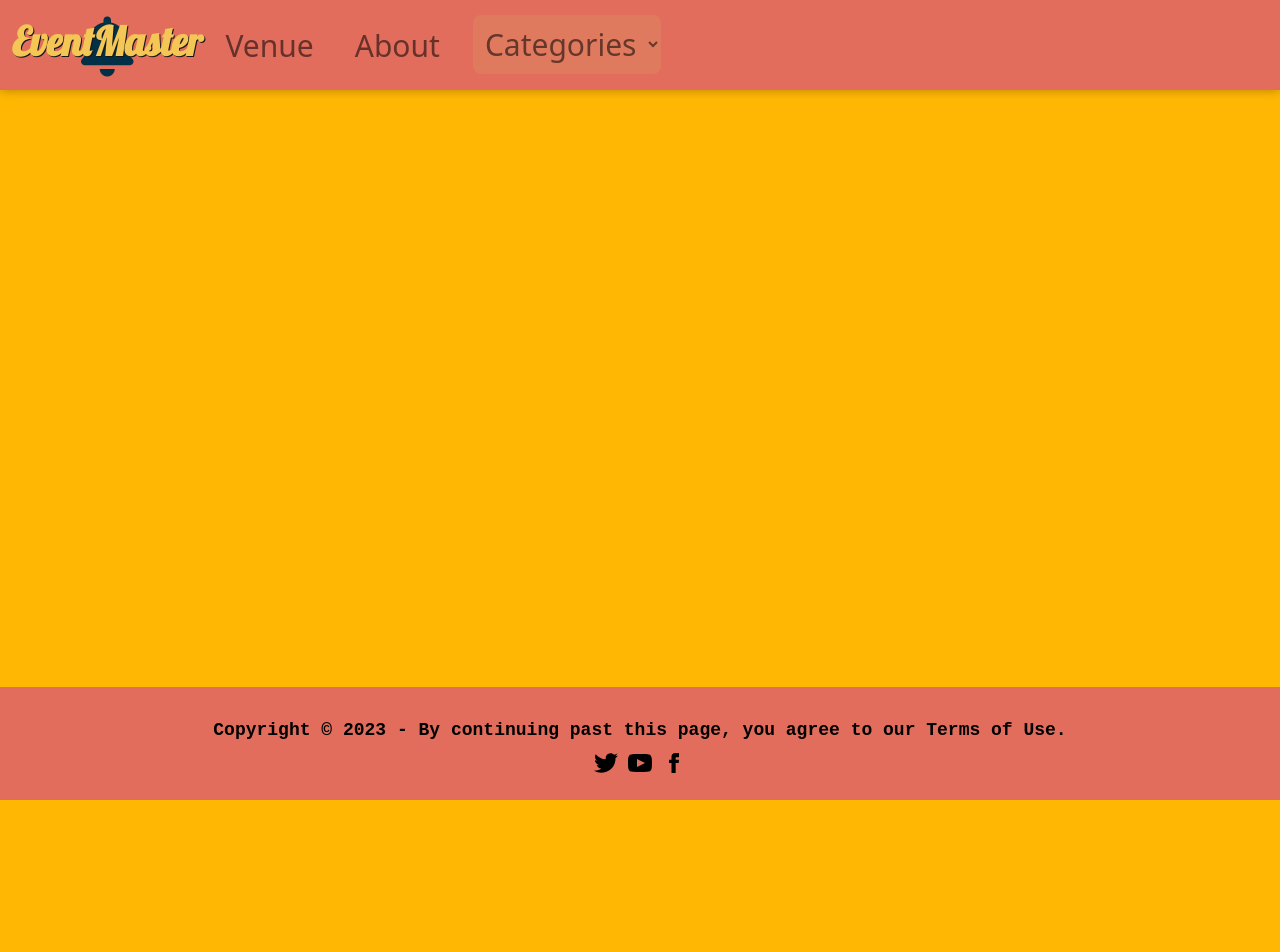
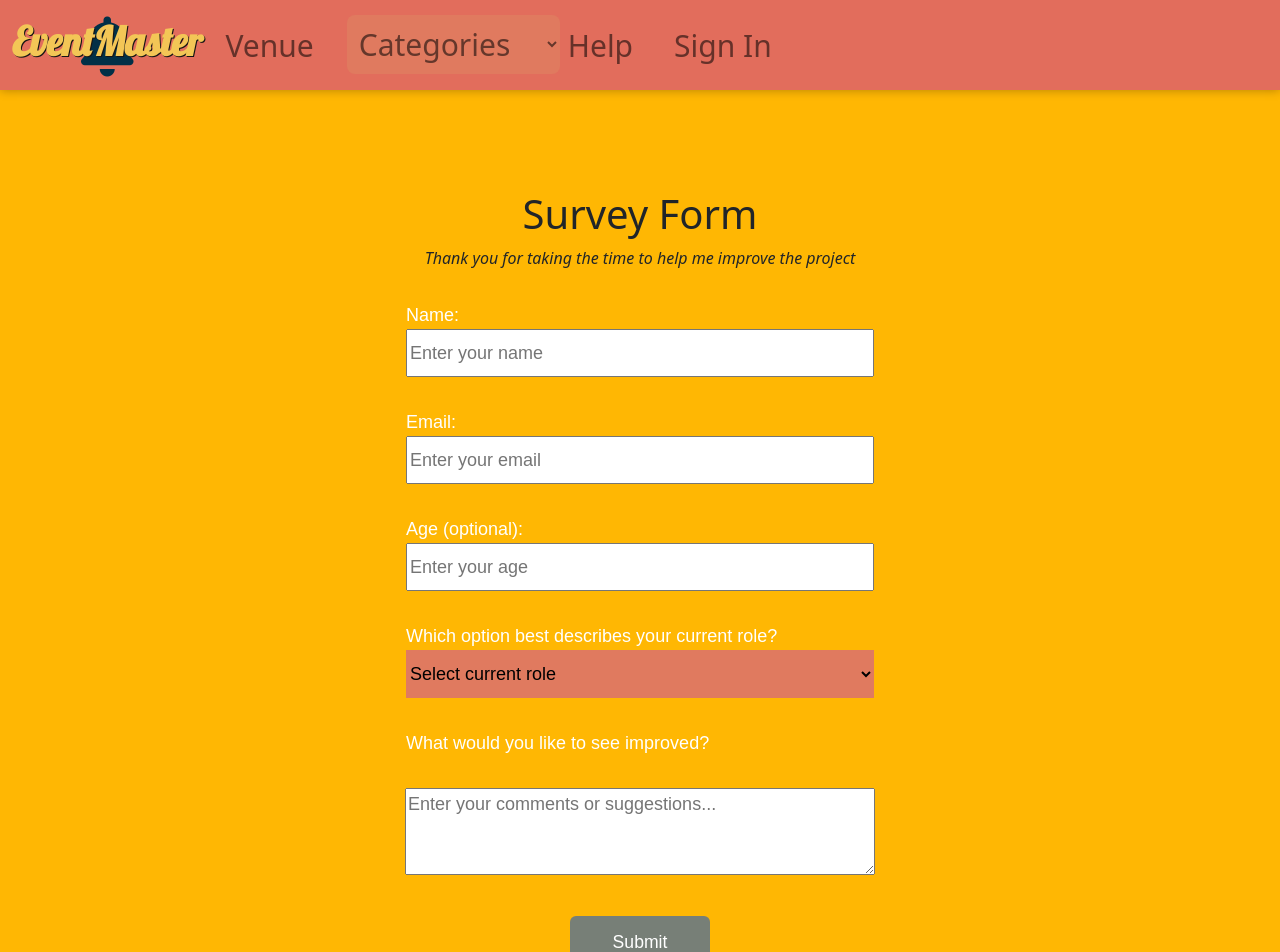
Before and after one commit to dseydahmetova/TicketMasterApp, a React (Create React App) app: page /help in a window 1280 px wide. Shown: the top 952 px of the page. Before the commit the page ends 800 px from the top, so only its background shows below. Built offline with nearby package versions, Linux system fonts and the light colour scheme; no server answers; a web font is replaced by a local one.

Commit message:
help survey form

```diff
--- a/src/App.js
+++ b/src/App.js
@@ -11,7 +11,7 @@ import Sports from "./pages/Sports"
 import Concerts from "./pages/Concerts"
 import EventDetails from "./pages/EventDetails"
 import Eventboard from "./pages/Eventboard"
-import About from "./pages/About"
+import Help from "./pages/Help"
 import Nav from "./components/Nav"
 
 
@@ -50,7 +50,7 @@ function App() {
 
             <Routes>
               <Route path="/venues" element={<Venue />} />
-              <Route path="/about" element={<About />} />
+              <Route path="/help" element={<Help />} />
               <Route path="/" element={<Eventboard searchQuery={searchQuery} setSearchQuery={setSearchQuery} />} />
               <Route path="/events/:name" element={<EventDetails />} />
               <Route path="/events/Sports" element={<Sports />} />
--- a/src/components/Carousel.js
+++ b/src/components/Carousel.js
@@ -2,17 +2,15 @@ function Carousel({ venueData }) {
 
   return (
     <>
-    <div className="carousel slide carousel-dark" data-bs-ride="carousel">
+      <div id="carouselExampleAutoplaying" className="carousel slide carousel-dark" data-bs-ride="carousel">
         <div className="carousel-inner">
           {venueData.map(item => (
-
-
-  <div className="carousel-item active">
-          <img key = {item.images} src={item.images} className="d-block w-100" alt="..." />
-          <div className=" carousel-caption d-none d-md-block" key = {item.id}>
-        <p className="venueTitle" key = {item.name}>{item.name}</p>
-        <p className = "bottom"key = {item.address}>{item.address} </p>
-        <p className = "bottom" key = {item.postalCode}> {item.city}{' '}/{' '}{item.state}{' '}/{' '}{item.country} {' '} { item.postalCode}</p>
+            <div className="carousel-item active" key={item.id}>
+              <img key={item.images} src={item.images} className="d-block w-100" alt="..." />
+              <div className=" carousel-caption d-none d-md-block" key={item.id}>
+                <p className="venueTitle" key={item.name}>{item.name}</p>
+                <p className="bottom" key={item.address}>{item.address} </p>
+                <p className="bottom" key={item.postalCode}> {item.city}{' '}/{' '}{item.state}{' '}/{' '}{item.country} {' '} {item.postalCode}</p>
               </div>
             </div>
           )
@@ -26,9 +24,7 @@ function Carousel({ venueData }) {
           <span className="carousel-control-next-icon" aria-hidden="true"></span>
           <span className="visually-hidden">Next</span>
         </button>
-
       </div>
-
       <div className="venueDesc">
         <p> Open Hours: "Monday - Saturday: 10:00am to 6:00pm </p>
         <p>Sunday: Closed </p>
--- a/src/components/Nav.js
+++ b/src/components/Nav.js
@@ -10,7 +10,7 @@ function Nav({ setEventType }) {
   };
 
   return (
-    <nav className="navbar navbar-expand-lg nav">
+    <nav className="navbar navbar-expand-lg nav bg-body-tertiary">
       <div className="container-fluid">
         <div className="logo">
           <Link to="/">
@@ -21,14 +21,9 @@ function Nav({ setEventType }) {
         </div>
         <div className="collapse navbar-collapse" id="navbarScroll">
           <ul className="navbar-nav me-auto my- my-lg-0 navbar-nav-scroll --bs-scroll-height: 100px;">
-            <li className="nav-item">
-              <Link className="nav-link" to='/venues'>
+           <li className="nav-item">
+            <Link className="nav-link" to='/venues'>
                 <div>Venue</div>
-              </Link>
-            </li>
-            <li className="nav-item">
-              <Link className="nav-link" to='/about'>
-                <div>About</div>
               </Link>
             </li>
             <li className="nav-item dropdown">
@@ -49,6 +44,16 @@ function Nav({ setEventType }) {
                 <option value="Music"> Concerts</option>
               </select>
             </li>
+            <li className="nav-item">
+            <Link className="nav-link" to='/help'>
+                <div>Help</div>
+              </Link>
+            </li>
+            <li className="nav-item signup">
+            <Link className="nav-link" to='/signUp'>
+                <div>Sign In</div>
+              </Link>
+            </li>
           </ul>
         </div>
       </div>
--- a/src/index.css
+++ b/src/index.css
@@ -5,8 +5,7 @@ html {
   box-sizing: border-box;
 }
 
-#body#body
- {
+#body#body {
   background-color: rgb(255, 183, 3);
 }
 
@@ -35,13 +34,14 @@ main {
   background-color: #81c3d7;
 
 }
+
 .eventBoard {
   margin: 0;
   min-height: 100%;
   background-color: rgb(255, 183, 3);
 }
 
-.row{
+.row {
   background-color: #ffc971;
   box-shadow: 0 0 10px rgb(0, 0, 0, 0.3);
 }
@@ -103,7 +103,8 @@ main {
   background-color: white;
   color: black;
 }
-.App{
+
+.App {
   background-color: rgb(255, 183, 3);
 }
 
@@ -155,7 +156,7 @@ form {
 .carousel {
   width: 70%;
   height: 400px;
-  margin: 0 auto;
+  margin: 40px auto;
 }
 
 .carousel-caption {
@@ -171,8 +172,10 @@ form {
 }
 
 .venueDesc {
+  width: 70%;
+  height: 400px;
+  margin: 40px auto;
   font-size: 24px;
-  padding: 100px;
   margin-top: 30px;
   font-family: 'Gill Sans', 'Gill Sans MT', Calibri, 'Trebuchet MS', sans-serif;
 }
@@ -202,7 +205,7 @@ form {
   font-size: 28px;
 }
 
-.content{
+.content {
   margin-top: 20px;
   font-family: 'Bai Jamjuree', sans-serif;
   font-size: 20px;
@@ -274,7 +277,9 @@ form {
   background-color: #9acddc;
 }
 
-.card-body,.card-text, .card-title {
+.card-body,
+.card-text,
+.card-title {
   font-size: 22px;
 }
 
@@ -292,7 +297,7 @@ select {
   color: rgb(248, 248, 248);
 }
 
-.sports{
+.sports {
   margin-top: 50px;
 }
 
@@ -507,11 +512,12 @@ select {
 }
 
 .btnClean {
-  margin:0;
+  margin: 0;
   padding: 0;
 }
 
-.searchBox,.close-icon {
+.searchBox,
+.close-icon {
   position: relative;
   padding: 10px;
 }
@@ -520,14 +526,16 @@ padding: 0;
   box-shadow: 0 0 15px 5px #c5c5ee;
   border: 1px solid #bebede;
 }
+
 .close-icon {
-	border:1px solid transparent;
+  border: 1px solid transparent;
   background-color: transparent;
   display: inline-block;
   vertical-align: middle;
   outline: 0;
   cursor: pointer;
 }
+
 .close-icon:after {
   content: "X";
   display: block;
@@ -535,7 +543,7 @@ padding: 0;
   height: 25px;
   position: absolute;
   background-color: #FA9595;
-	z-index:1;
+  z-index: 1;
   right: 45px;
   top: 0;
   bottom: 0;
@@ -549,6 +557,64 @@ padding: 0;
   cursor: pointer;
 }
 
-.searchInput:not(:valid) ~ .close-icon {
+.searchInput:not(:valid)~.close-icon {
   display: none;
 }
+
+.signup {
+  float: right;
+  cursor: pointer;
+}
+
+.about{
+  text-align: center;
+  margin-top: 100px;
+}
+
+form{
+  width: 600vw;
+  max-width: 500px;
+  min-width: 300px;
+  margin: 0 auto;
+  padding-bottom: 5rem;
+  color: white;
+  font-family: "Arial";
+  font-size: 18px;
+}
+
+fieldset{
+  display: flex;
+  flex-direction: column;
+}
+
+label {
+  text-align: left;
+  margin: 1rem 1rem;
+}
+
+input, textarea, select {
+min-height: 3rem;
+width: 100%;
+}
+
+.formTextArea{
+  margin: 15px;
+}
+
+.inline {
+  width: unset;
+  margin: 0 0.5em 0 0;
+  vertical-align: middle;
+}
+
+input[type="submit"] {
+  display: block;
+  width: 140px;
+  margin: 1em auto;
+  height: 3em;
+  font-size: 1.1rem;
+  background-color: #777f77;
+  border-color: white;
+  min-width: 100px;
+  border: none;
+}
--- a/src/pages/About.js
+++ /dev/null
@@ -1,11 +0,0 @@
-import React from 'react'
-
-function About() {
-  return (
-    <div className='about'>
-    about page
-    </div>
-  )
-}
-
-export default About
--- a/src/pages/EventDetails.js
+++ b/src/pages/EventDetails.js
@@ -57,9 +57,9 @@ function EventDetails() {
 
               <div className="button-group">
                 <a key={item.id} href={item.url}>
-                  <button type="button" class="btn btn-outline-secondary buyButton evtBtn">Buy Tickets</button>
+                  <button type="button" className="btn btn-outline-secondary buyButton evtBtn">Buy Tickets</button>
                 </a>
-                <button type="button" class="btn btn-outline-secondary viewButton evtBtn" onClick={goBack}>Back</button>
+                <button type="button" className="btn btn-outline-secondary viewButton evtBtn" onClick={goBack}>Back</button>
               </div>
 
             </div>
--- /dev/null
+++ b/src/pages/Help.js
@@ -0,0 +1,43 @@
+function Help() {
+  return (
+    <div className='about'>
+      <h1 className="formText">Survey Form </h1>
+      <p className="formText"><i>Thank you for taking the time to help me improve the project </i></p>
+      <form id="survey-form">
+        <fieldset>
+          <label for="name">Name:
+            <input id="name" type="text" required placeholder="Enter your name" />
+          </label>
+          <label for="email">Email:
+            <input id="email" type="email" required placeholder="Enter your email" />
+          </label>
+          <label for="number">Age (optional):
+            <input id="number" type="number" min="13" max="100" placeholder="Enter your age" />
+          </label>
+          <label for="dropdown">Which option best describes your current role?
+            <select id="dropdown" >
+              <option>Select current role</option>
+              <option>Student</option>
+              <option>Teacher</option>
+              <option>Prefer not to say</option>
+              <option>Other</option>
+            </select>
+          </label>
+
+          <label for="dropdown">
+            What would you like to see improved?
+          </label>
+          <div className="formTextArea">
+
+            <textarea id="dropdown" rows="3" placeholder="Enter your comments or suggestions...">
+            </textarea>
+          </div>
+          <input className='btn btn-secondary' type="submit" />
+
+        </fieldset>
+      </form>
+    </div>
+  )
+}
+
+export default Help
```
Lines whose indentation alone changed are shown as unchanged.
